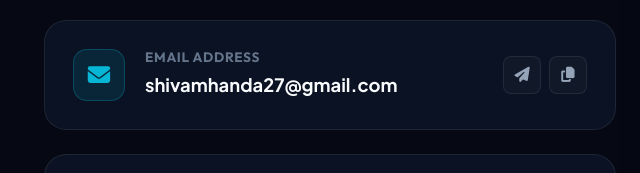
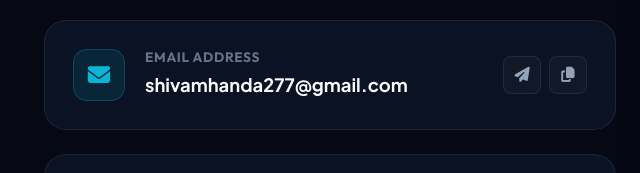
Before and after one commit to shivamhanda277-prog/Shivam, a plain HTML site: page index.html in a window 1280 px wide. Shown: the part 6912-7085 px from the top of the page, 0-640 px from the left. Drawn offline with Linux system fonts and the light colour scheme.

Commit message:
fix: update primary email to shivamhanda277@gmail.com

```diff
--- a/index.html
+++ b/index.html
@@ -930,14 +930,14 @@
               </div>
               <div class="contact-card-meta">
                 <h4>Email Address</h4>
-                <a href="mailto:shivamhanda27@gmail.com" class="contact-card-val">shivamhanda27@gmail.com</a>
+                <a href="mailto:shivamhanda277@gmail.com" class="contact-card-val">shivamhanda277@gmail.com</a>
               </div>
             </div>
             <div class="contact-card-actions">
-              <a href="mailto:shivamhanda27@gmail.com" class="action-icon-btn" title="Send Email">
+              <a href="mailto:shivamhanda277@gmail.com" class="action-icon-btn" title="Send Email">
                 <i class="fas fa-paper-plane"></i>
               </a>
-              <button class="copy-btn" data-copy="shivamhanda27@gmail.com" data-label="✅ Email address copied to clipboard!" title="Copy Email">
+              <button class="copy-btn" data-copy="shivamhanda277@gmail.com" data-label="✅ Email address copied to clipboard!" title="Copy Email">
                 <i class="fas fa-copy"></i>
               </button>
             </div>
--- a/js/main.js
+++ b/js/main.js
@@ -278,7 +278,7 @@ function initContactActions() {
       const message = document.getElementById('formMessage').value;
 
       // Construct mailto link
-      const mailtoLink = `mailto:shivamhanda27@gmail.com?subject=${encodeURIComponent(subject)}&body=${encodeURIComponent(`Hi Shivam,\n\nMy name is ${name} (${email}).\n\n${message}`)}`;
+      const mailtoLink = `mailto:shivamhanda277@gmail.com?subject=${encodeURIComponent(subject)}&body=${encodeURIComponent(`Hi Shivam,\n\nMy name is ${name} (${email}).\n\n${message}`)}`;
 
       // Show toast
       showToast('🚀 Opening email draft to connect with Shivam!');
--- a/js/terminal.js
+++ b/js/terminal.js
@@ -55,12 +55,12 @@ Currently leveraging and experimenting with <span class="term-green">Wispr Flow<
 • Direct Phone: <a href="tel:925183000" class="term-green" style="text-decoration: underline;">+91 925183000</a>
 • WhatsApp: <a href="https://wa.me/91925183000" target="_blank" class="term-green" style="text-decoration: underline;">Chat on WhatsApp (+91 925183000)</a>
 • Location: Chitkara University (CSE AI & ML), Punjab / India
-• Email: <a href="mailto:shivamhanda27@gmail.com" class="term-green" style="text-decoration: underline;">shivamhanda27@gmail.com</a>
+• Email: <a href="mailto:shivamhanda277@gmail.com" class="term-green" style="text-decoration: underline;">shivamhanda277@gmail.com</a>
 `,
     'sudo hire': () => `
 <div style="color: #F59E0B; font-weight: bold;">[ACCESS GRANTED] Authorization Level: Sudo</div>
 <div class="term-green">🚀 Match Found! Shivam brings relentless energy, foundational AI skills, and rapid learning ability.</div>
-<div class="term-accent">Call Shivam immediately at +91 925183000 or email shivamhanda27@gmail.com!</div>
+<div class="term-accent">Call Shivam immediately at +91 925183000 or email shivamhanda277@gmail.com!</div>
 `,
     hire: () => `
 <div class="term-muted">Tip: Try running 'sudo hire' for root recruiter privilege! 😉</div>
```
Also changed, not shown: 1 other file.
